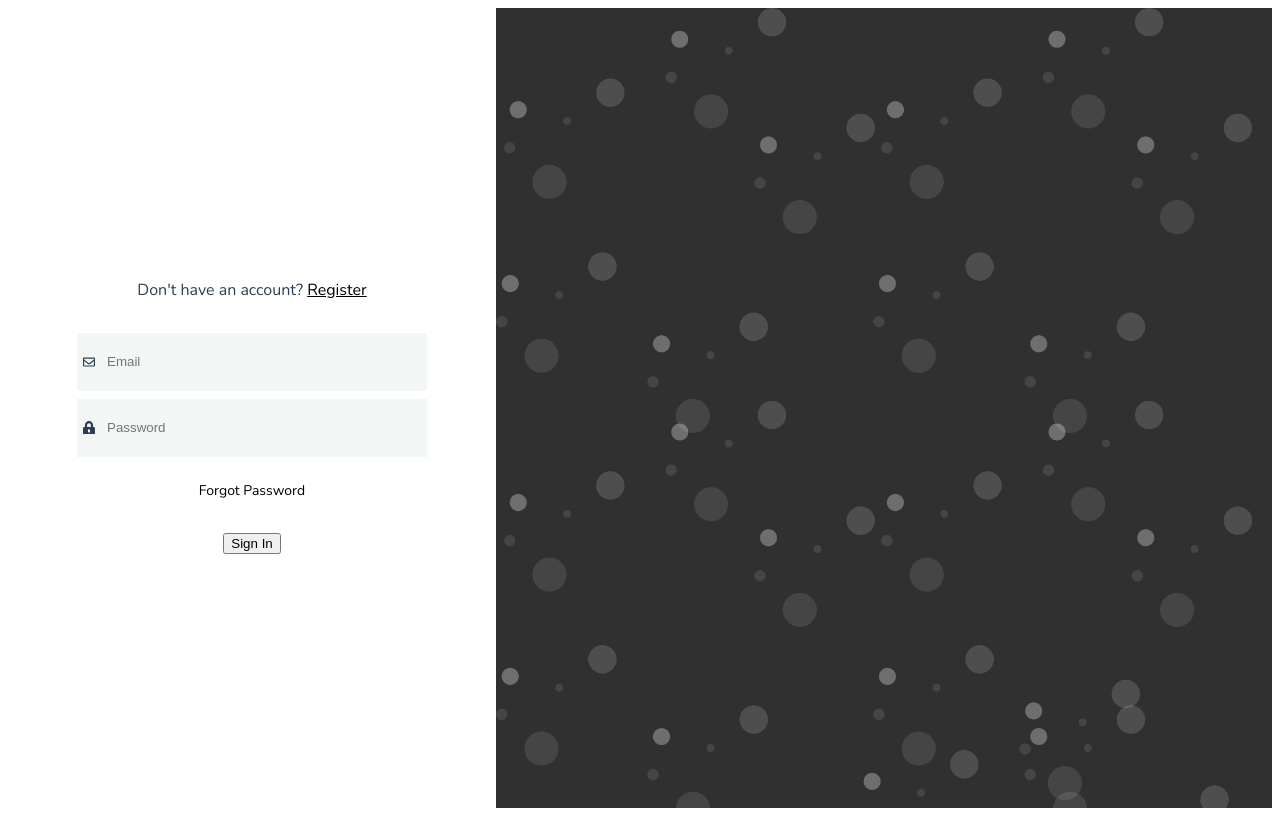
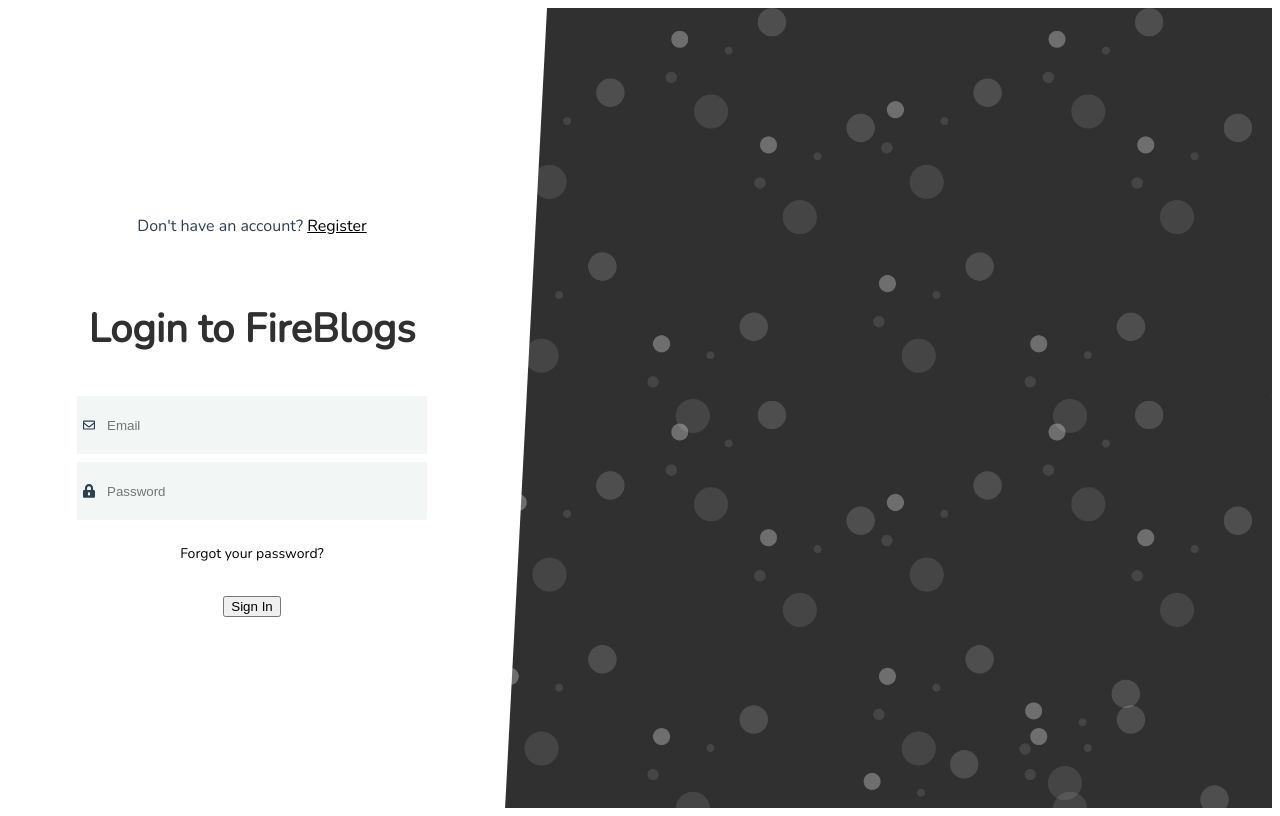
Before and after one commit to python-plusplus/osowski, a Vue app: page /login in a window 1280 px wide. Built offline with nearby package versions, Linux system fonts and the light colour scheme.

Commit message:
fixed firebase bug

```diff
--- a/src/main.js
+++ b/src/main.js
@@ -1,4 +1,4 @@
-import { createApp } from 'vue'
+import { createApp } from "vue"
 import App from './App.vue'
 import router from './router'
 import store from './store'
--- a/src/views/Login.vue
+++ b/src/views/Login.vue
@@ -1,44 +1,46 @@
 <template>
   <div class="form-wrap">
-    <form action="" class="login">
+    <form class="login">
       <p class="login-register">
         Don't have an account?
         <router-link class="router-link" :to="{ name: 'register' }">Register</router-link>
       </p>
+      <h2>Login to FireBlogs</h2>
       <div class="inputs">
         <div class="input">
           <input type="text" placeholder="Email" v-model="email" />
           <email class="icon" />
         </div>
         <div class="input">
-                <input type="text" placeholder="Password" v-model="password" />
+          <input type="password" placeholder="Password" v-model="password" />
           <password class="icon" />
         </div>
+        <div v-show="error" class="error">{{ this.errorMsg }}</div>
       </div>
-        <router-link class="forgot-password" :to="{ name: 'forgotpassword' }">Forgot Password</router-link>
-        <div class="error"> {{ this.errorMsg }} </div>
-        <button @click.prevent="signIn"> Sign In</button>
+      <router-link class="forgot-password" :to="{ name: 'forgotpassword' }"
+        >Forgot your password?</router-link
+      >
+      <button @click.prevent="signIn">Sign In</button>
+      <div class="angle"></div>
     </form>
-    <div class="background">
-
+    <div class="background"></div>
   </div>
-</div>
-
 </template>
 
 <script>
+import email from "../assets/Icons/envelope-regular.svg";
+import password from "../assets/Icons/lock-alt-solid.svg";
 import firebase from "firebase/app";
 import "firebase/auth";
-import email from "../assets/Icons/envelope-regular.svg"
-import password from "../assets/Icons/lock-alt-solid.svg"
+import "../firebase/firebaseinit";
 export default {
   name: "Login",
-    components:{
+  components: {
     email,
     password,
   },
-    data(){
-        return{
+  data() {
+    return {
       email: "",
       password: "",
       error: null,
@@ -46,8 +48,10 @@
     };
   },
   methods: {
-      signIn(){
-          firebase.auth().signInWithEmailAndPassword(this.email, this.password)
+    signIn() {
+      firebase
+        .auth()
+        .signInWithEmailAndPassword(this.email, this.password)
         .then(() => {
           this.$router.push({ name: "home" });
           this.error = false;
@@ -57,10 +61,10 @@
         .catch((err) => {
           this.error = true;
           this.errorMsg = err.message;
-          })
-        }
-    }
-}
+        });
+    },
+  },
+};
 </script>
 
 <style lang="scss">
@@ -75,12 +79,15 @@
   @media (min-width: 900px) {
     width: 100%;
   }
+
   .login-register {
     margin-bottom: 32px;
+
     .router-link {
       color: #000;
     }
   }
+
   form {
     padding: 0 10px;
     position: relative;
@@ -92,6 +99,7 @@
     @media (min-width: 900px) {
       padding: 0 50px;
     }
+
     h2 {
       text-align: center;
       font-size: 32px;
@@ -101,9 +109,11 @@
         font-size: 40px;
       }
     }
+
     .inputs {
       width: 100%;
       max-width: 350px;
+
       .input {
         position: relative;
         display: flex;
@@ -116,10 +126,12 @@
           background-color: #f2f7f6;
           padding: 4px 4px 4px 30px;
           height: 50px;
+
           &:focus {
             outline: none;
           }
         }
+
         .icon {
           width: 12px;
           position: absolute;
@@ -127,6 +139,7 @@
         }
       }
     }
+
     .forgot-password {
       text-decoration: none;
       color: #000;
@@ -135,10 +148,12 @@
       margin: 16px 0 32px;
       border-bottom: 1px solid transparent;
       transition: 0.5s ease all;
+
       &:hover {
         border-color: #303030;
       }
     }
+
     .angle {
       display: none;
       position: absolute;
@@ -152,6 +167,7 @@
       }
     }
   }
+
   .background {
     display: none;
     flex: 2;
```
Lines whose indentation alone changed are shown as unchanged.
